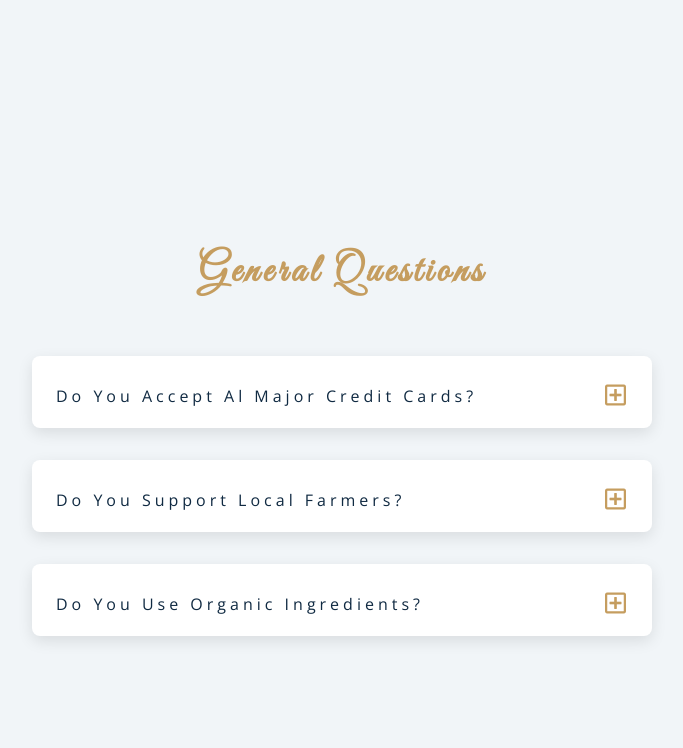
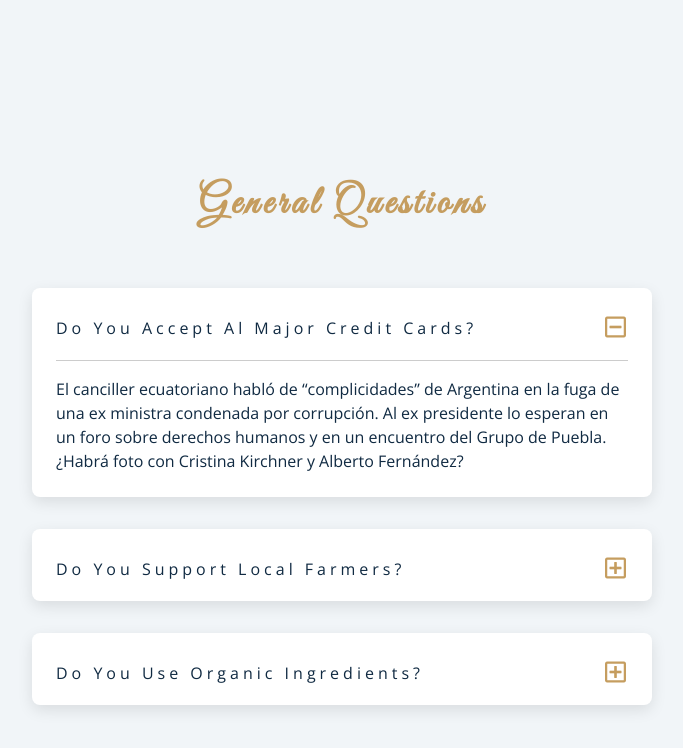
Before and after one commit to casasmanu/javascript-basic-projects-master, a plain HTML site: page 07-questions/setup/index.html in a window 1280 px wide. Both pictures are taken after a click on the button 913 px from the left and 396 px from the top of the page. Shown: the whole page, without its empty margins (298-981 px from the left). Drawn offline with nearby package versions, Linux system fonts and the light colour scheme.

Commit message:
questions project done

```diff
--- a/07-questions/setup/app.js
+++ b/07-questions/setup/app.js
@@ -1,2 +1,11 @@
 //using selectors inside the element
 // traversing the dom
+
+const btns = document.querySelectorAll(".question-btn");
+
+btns.forEach(function (btn) {
+  btn.addEventListener("click", function (e) {
+    const question = e.currentTarget.parentElement.parentElement;
+    question.classList.toggle("show-text");
+  });
+});
```
Also changed, not shown: 07-questions/setup/index.html (+1 -0 lines).
